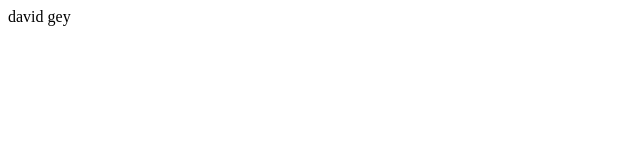
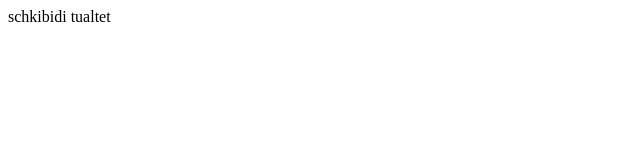
Before and after one commit to zooliwar/zooliwar, a plain HTML site: page index.html in a window 1280 px wide. Shown: the full height of the page, 0-640 px from the left. Drawn offline with Linux system fonts and the light colour scheme.

Commit message:
Update index.html

```diff
--- a/index.html
+++ b/index.html
@@ -2,6 +2,7 @@
 <html>
 <body>
 
-    <l1>david gey</l1>
+
+    <l1>  schkibidi tualtet</l1>
 </body>
 </html>
```
